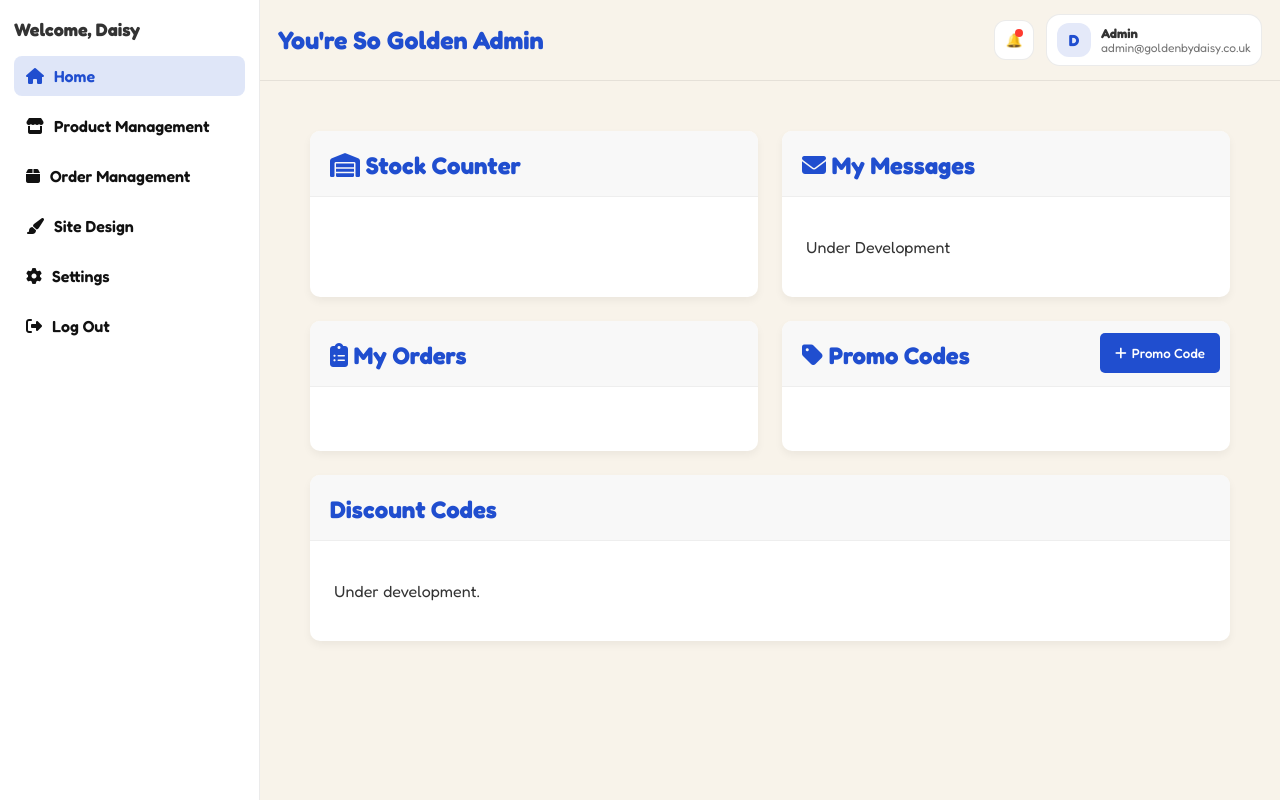
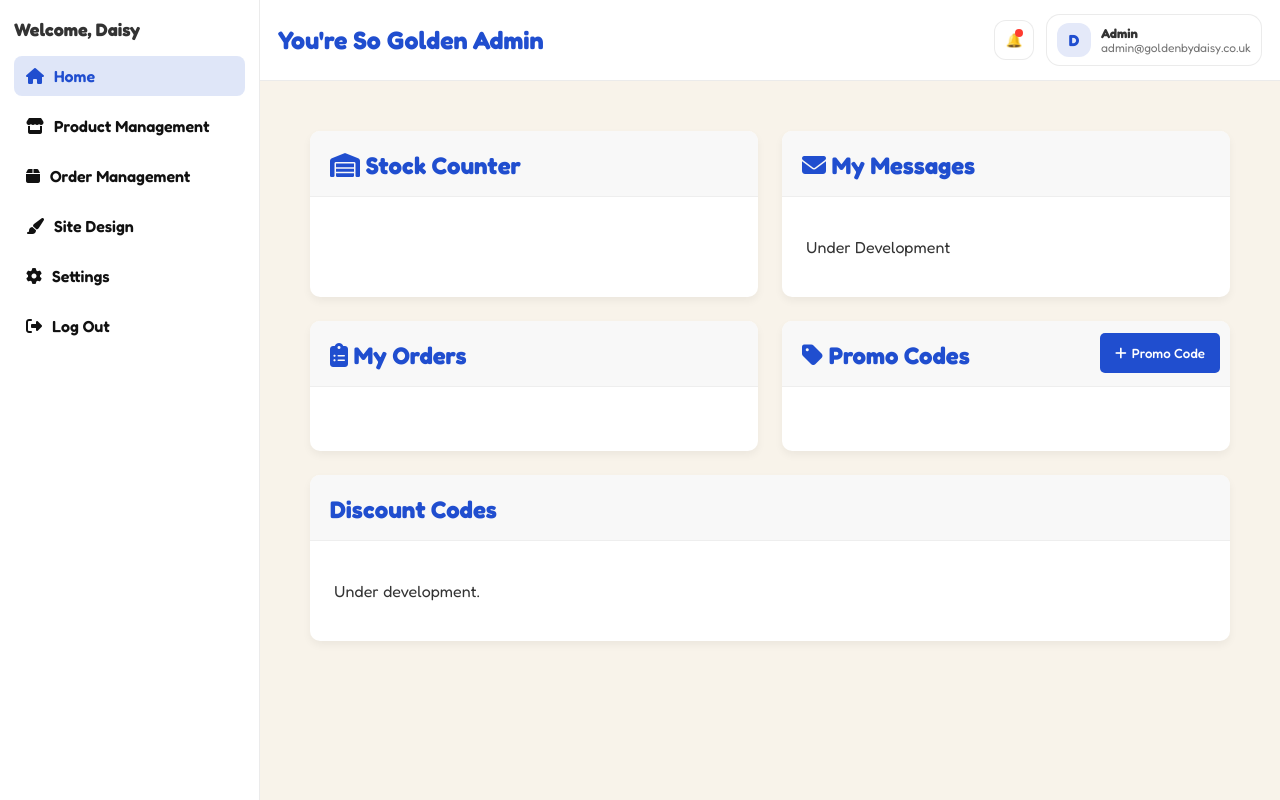
Before and after one commit to JakeJ16c/gbd-admin-dashboard, a plain HTML site: page index.html in a window 1280 px wide. Drawn offline with Linux system fonts and the light colour scheme; no server answers; a script that the page names is missing.

Commit message:
Update layout.css

```diff
--- a/layout/layout.css
+++ b/layout/layout.css
@@ -47,7 +47,7 @@ body{
   position: sticky;
   top: 0;
   z-index: 20;
-  background: var(--bg);
+  background: white;
   border-bottom: 1px solid var(--border);
 }
 
```
